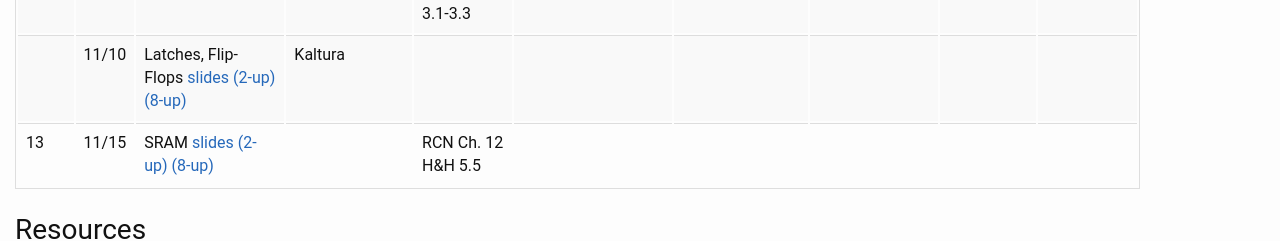
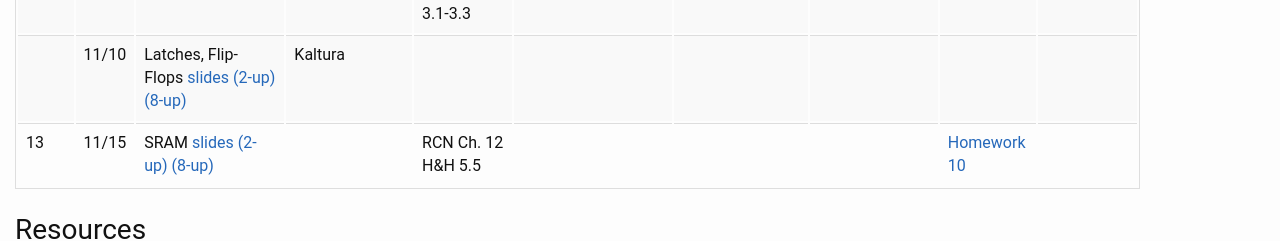
Before and after one commit to EECS150/website_fa21, a plain HTML site: page index.html in a window 1280 px wide. Shown: the part 3600-3841 px from the top of the page. Drawn offline with Linux system fonts and the light colour scheme.

Commit message:
add homework 10

```diff
--- a/index.html
+++ b/index.html
@@ -651,7 +651,7 @@
         <td></td>
         <td></td>
         <td></td>
-        <td></td>
+        <td><a href="files/homeworks/hw10.pdf">Homework 10</a></td>
 				<td></td>
 			</tr>
 
```
Also changed, not shown: 1 other file.
